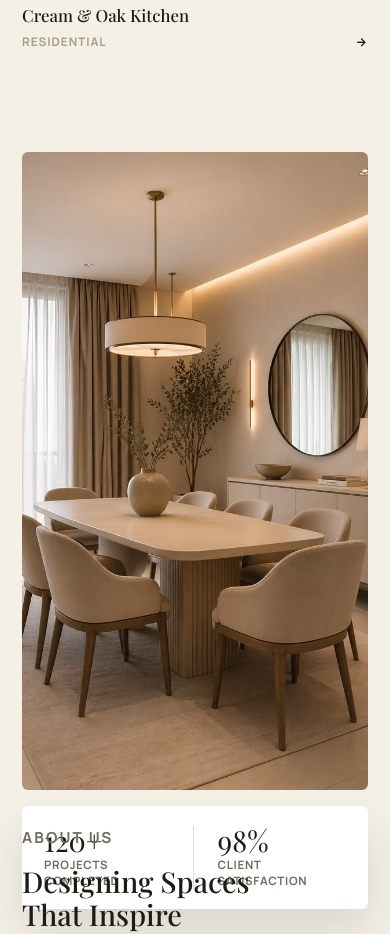
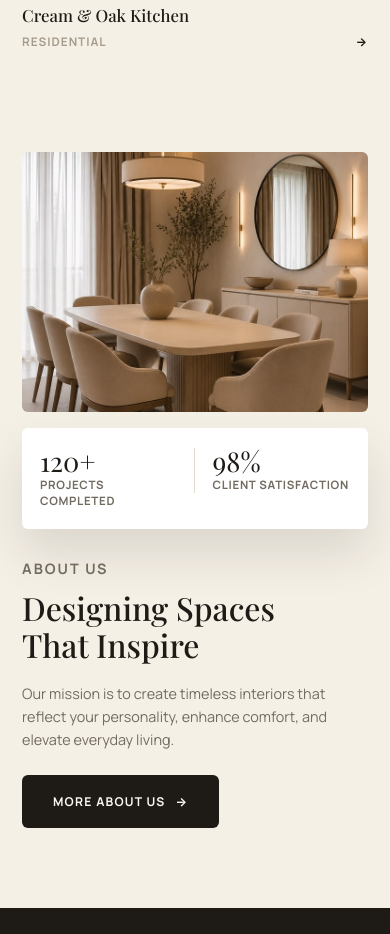
Before and after one commit to reddivardhan1801-dev/InteriorA, a plain HTML site: page index.html in a window 390 px wide. Shown: the part 2880-3814 px from the top of the page. Drawn offline with nearby package versions, Linux system fonts and the light colour scheme; a web font is replaced by a local one.

Commit message:
Refactor and reorganize CSS styles

```diff
--- a/style.css
+++ b/style.css
@@ -545,8 +545,14 @@ p { margin: 0 0 1em; }
 }
 
 @media (max-width: 860px) {
-  .main-nav, .header-cta { display: none; }
-  .nav-toggle { display: flex; }
+  .main-nav, .header-cta {
+    display: none;
+  }
+
+  .nav-toggle {
+    display: flex;
+  }
+
   .header-inner {
     justify-content: space-between;
   }
@@ -554,15 +560,24 @@ p { margin: 0 0 1em; }
   .main-nav.open {
     display: flex;
     position: absolute;
-    top: 100%; left: 0; right: 0;
+    top: 100%;
+    left: 0;
+    right: 0;
     background: var(--cream);
     flex-direction: column;
     gap: 0;
     padding: 8px 40px 20px;
     border-bottom: 1px solid var(--line);
   }
-  .main-nav.open .nav-link { padding: 14px 0; border-bottom: 1px solid var(--line); }
-  .main-nav.open .nav-link:last-child { border-bottom: none; }
+
+  .main-nav.open .nav-link {
+    padding: 14px 0;
+    border-bottom: 1px solid var(--line);
+  }
+
+  .main-nav.open .nav-link:last-child {
+    border-bottom: none;
+  }
 
   .hero-fade {
     background: linear-gradient(
@@ -574,23 +589,44 @@ p { margin: 0 0 1em; }
     );
   }
 
-  .projects-grid { grid-template-columns: 1fr 1fr; }
+  .projects-grid {
+    grid-template-columns: 1fr 1fr;
+  }
 
+  /* ABOUT — tablet/mobile */
   .about-grid {
     grid-template-columns: 1fr;
-  gap: 28px;
+    gap: 36px;
+  }
+
+  .about-media-main {
+    display: flex;
+    flex-direction: column;
+  }
+
+  .about-media-main img {
+    height: auto;
+    min-height: 0;
+    aspect-ratio: 4 / 3;
+    object-fit: cover;
   }
 
   .about-stat-card {
     position: static;
-  margin-top: 16px;
-  margin-left: 0;
-  margin-right: 0;
     width: 100%;
+    margin: 16px 0 0;
     box-sizing: border-box;
   }
 
-  .footer-grid { grid-template-columns: 1fr; gap: 32px; }
+  .about-copy {
+    align-self: auto;
+    padding: 0;
+  }
+
+  .footer-grid {
+    grid-template-columns: 1fr;
+    gap: 32px;
+  }
 }
 
 @media (max-width: 560px) {
@@ -636,7 +672,6 @@ p { margin: 0 0 1em; }
       "s1"
       "s2"
       "s3";
-
     row-gap: 18px;
   }
 
@@ -692,14 +727,28 @@ p { margin: 0 0 1em; }
     grid-template-columns: 1fr;
   }
 
-  /* ABOUT */
+  /* ABOUT — phone */
+  .about {
+    padding: 20px 0 80px;
+  }
+
+  .about-grid {
+    gap: 28px;
+  }
+
+  .about-media-main img {
+    aspect-ratio: 4 / 3;
+    height: auto;
+    min-height: 0;
+  }
+
   .about-stat-card {
     flex-direction: row;
     justify-content: space-between;
     align-items: flex-start;
-  gap: 20px;
+    gap: 16px;
     width: 100%;
-  padding: 20px 22px;
+    padding: 20px 18px;
     margin: 16px 0 0;
     box-sizing: border-box;
   }
@@ -710,22 +759,38 @@ p { margin: 0 0 1em; }
   }
 
   .about-stat-number {
-  font-size: 1.8rem;
+    font-size: 1.7rem;
   }
 
   .about-stat-label {
     line-height: 1.4;
   }
 
-.about-copy {
-  padding: 0;
-  margin-top: 8px;
-}
-
   .about-stat + .about-stat {
     padding-top: 0;
     border-top: none;
     border-left: 1px solid var(--line);
-    padding-left: 24px;
+    padding-left: 18px;
+  }
+
+  .about-copy {
+    align-self: auto;
+    padding: 0;
+    margin: 0;
+  }
+
+  .about-copy .eyebrow {
+    margin-bottom: 10px;
+  }
+
+  .about-copy h2 {
+    font-size: 2rem;
+    margin-bottom: 18px;
+  }
+
+  .about-copy p {
+    font-size: 0.9rem;
+    max-width: 100%;
+    margin-bottom: 24px;
   }
 }
```
Lines whose indentation alone changed are shown as unchanged.
